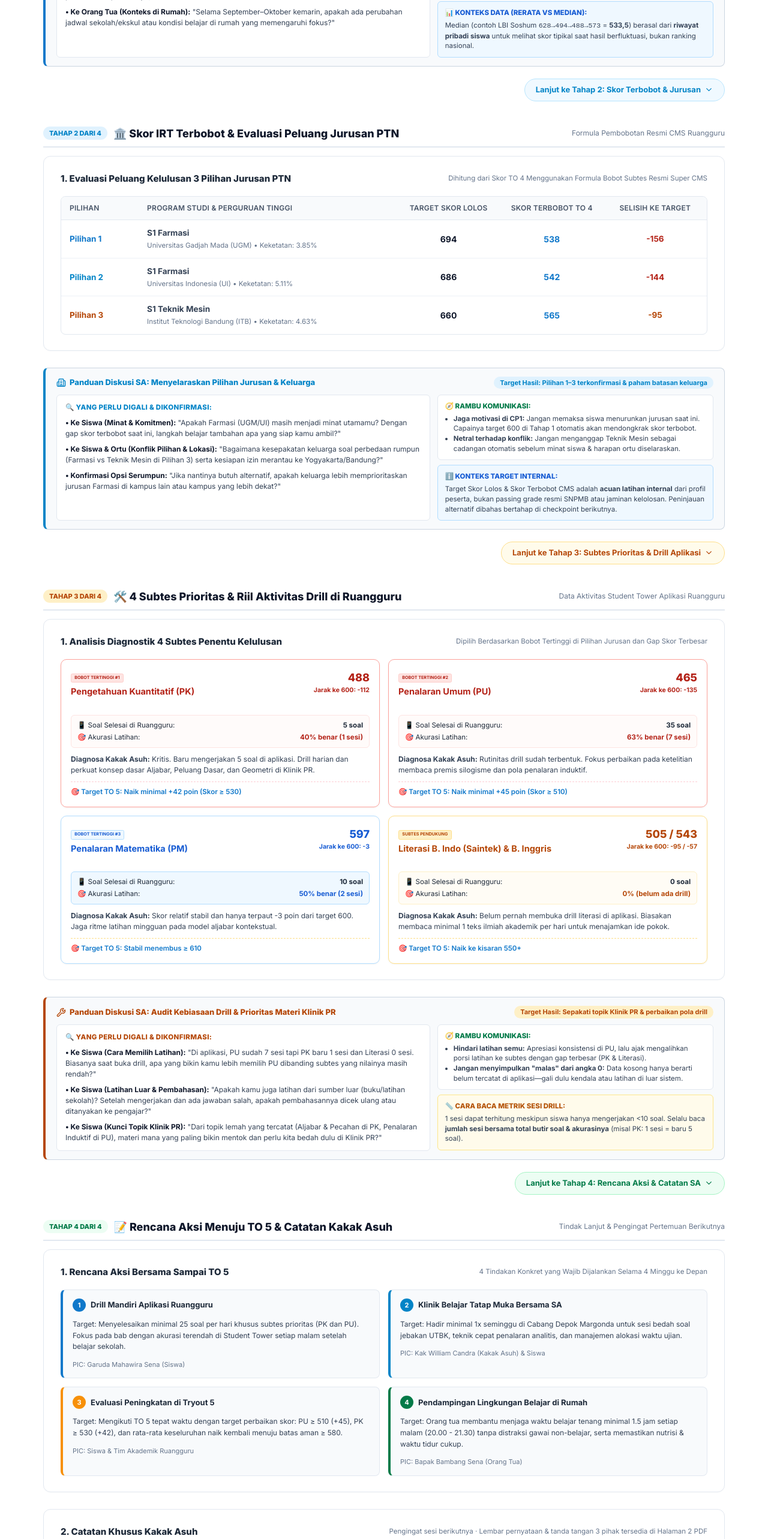
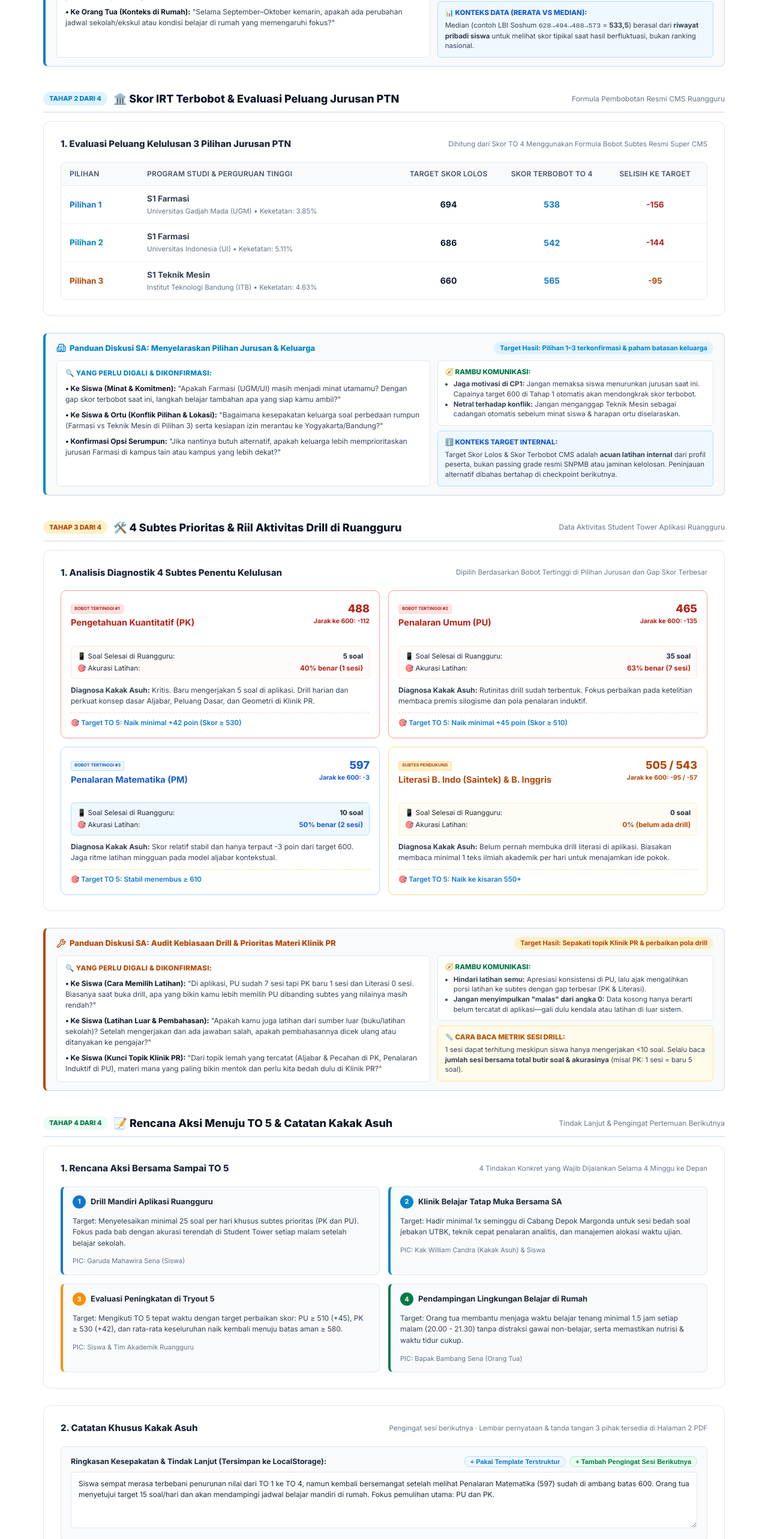
Before and after one commit to hhidro29/BACConsultationReport, a React (Vite) app: page /#/v2 in a window 1280 px wide. Shown: the part 1900-4466 px from the top of the page at 60% size. Built offline with nearby package versions, Linux system fonts and the light colour scheme.

Commit message:
chore: remove all inline section jump CTAs and bottom scroll-to-top CTA for cleaner continuous flow

```diff
--- a/src/pages/CheckpointV2Page.tsx
+++ b/src/pages/CheckpointV2Page.tsx
@@ -1,6 +1,6 @@
 import React, { useState, useEffect } from 'react';
 import { Link, useSearchParams } from 'react-router-dom';
-import { ArrowLeft, Lock, Unlock, Save, Info, Building2, Wrench, ShieldCheck, BookOpen, ChevronDown, Compass, FileText } from 'lucide-react';
+import { ArrowLeft, Lock, Unlock, Save, Info, Building2, Wrench, ShieldCheck, BookOpen, Compass, FileText } from 'lucide-react';
 import { V2PdfModal } from '../components/V2PdfModal';
 import { SimulasiModal } from '../components/SimulasiModal';
 import {
@@ -526,20 +526,6 @@ export const CheckpointV2Page: React.FC = () => {
               </div>
             </div>
           </div>
-
-
-            {/* Next Stage Jump Link */}
-            <div style={{ display: 'flex', justifyContent: 'flex-end', marginTop: 20 }}>
-              <a
-                href="#tahap2"
-                onClick={(e) => scrollTo(e, '#tahap2')}
-                className="btn btn-outline"
-                style={{ fontWeight: 700, color: '#0284c7', borderColor: '#b9e6fe', background: '#f0f9ff', display: 'inline-flex', alignItems: 'center', gap: 6 }}
-              >
-                Lanjut ke Tahap 2: Skor Terbobot &amp; Jurusan <ChevronDown size={15} />
-              </a>
-            </div>
-
         </section>
 
         {/* ========================================================= */}
@@ -653,20 +639,6 @@ export const CheckpointV2Page: React.FC = () => {
               </div>
             </div>
           </div>
-
-
-            {/* Next Stage Jump Link */}
-            <div style={{ display: 'flex', justifyContent: 'flex-end', marginTop: 20 }}>
-              <a
-                href="#tahap3"
-                onClick={(e) => scrollTo(e, '#tahap3')}
-                className="btn btn-outline"
-                style={{ fontWeight: 700, color: '#b54708', borderColor: '#fedf89', background: '#fffbeb', display: 'inline-flex', alignItems: 'center', gap: 6 }}
-              >
-                Lanjut ke Tahap 3: Subtes Prioritas &amp; Drill Aplikasi <ChevronDown size={15} />
-              </a>
-            </div>
-
         </section>
 
         {/* ========================================================= */}
@@ -801,20 +773,6 @@ export const CheckpointV2Page: React.FC = () => {
               </div>
             </div>
           </div>
-
-
-            {/* Next Stage Jump Link */}
-            <div style={{ display: 'flex', justifyContent: 'flex-end', marginTop: 20 }}>
-              <a
-                href="#tahap4"
-                onClick={(e) => scrollTo(e, '#tahap4')}
-                className="btn btn-outline"
-                style={{ fontWeight: 700, color: '#027a48', borderColor: '#a6f4c5', background: '#ecfdf3', display: 'inline-flex', alignItems: 'center', gap: 6 }}
-              >
-                Lanjut ke Tahap 4: Rencana Aksi &amp; Catatan SA <ChevronDown size={15} />
-              </a>
-            </div>
-
         </section>
 
         {/* ========================================================= */}
@@ -1014,21 +972,6 @@ export const CheckpointV2Page: React.FC = () => {
               </div>
             </div>
           </div>
-
-          {/* Subtle Return-to-Top Footer (Keeps All Primary CTAs Unified at Profiling-Style Top Action Bar) */}
-          <div style={{ display: 'flex', justifyContent: 'space-between', alignItems: 'center', marginTop: 16, background: '#f8fafc', border: '1px solid #e2e8f0', padding: '12px 18px', borderRadius: 8, flexWrap: 'wrap', gap: 10 }}>
-            <div style={{ fontSize: 12, color: '#475467' }}>
-              ✓ Seluruh tahap konsultasi selesai ditinjau. Gunakan bar aksi di bagian atas halaman untuk <strong>Simulasi</strong>, <strong>Simpan Draft</strong>, <strong>Preview &amp; Download PDF</strong>, atau <strong>Kunci</strong>.
-            </div>
-            <button
-              type="button"
-              className="btn btn-outline"
-              onClick={() => window.scrollTo({ top: 0, behavior: 'smooth' })}
-              style={{ padding: '6px 14px', fontSize: 12, whiteSpace: 'nowrap' }}
-            >
-              ↑ Kembali ke Bar Aksi Atas
-            </button>
-          </div>
         </section>
       </main>
 
```
